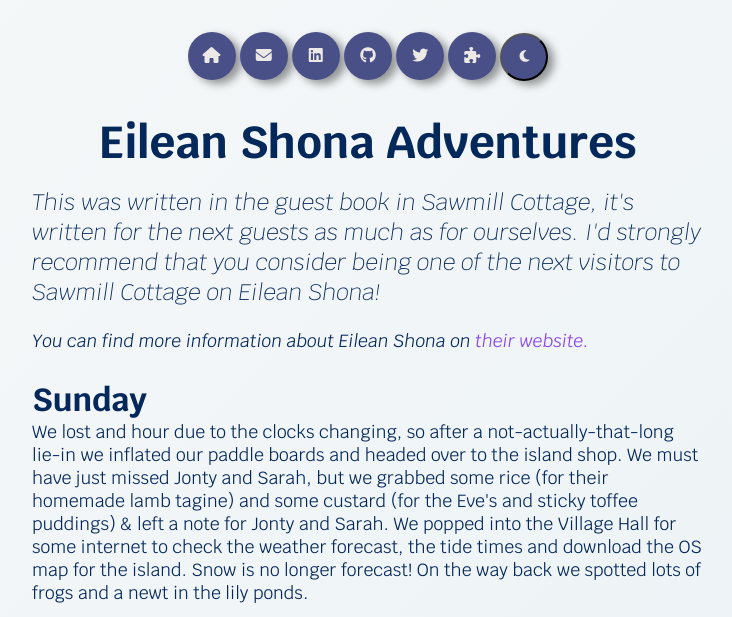
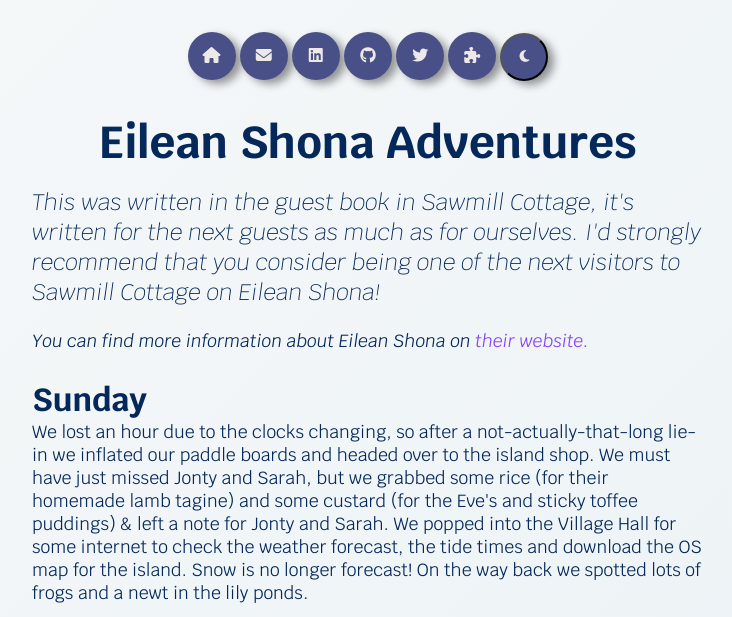
Before and after one commit to phil-6/pr_dev, a Jekyll site: the page built from posts/2022/eilean-shona-2.html, in a window 1280 px wide and 900 px high, cut to the strip 0-617 px from the top of the window. Shown: the whole strip, without its empty margins (272-1004 px from the left). Built offline with Jekyll 4.4.1, drawn with Linux system fonts in a browser that asks for light colours; nearby versions of some CDN libraries.

Commit message:
fix several typos

```diff
--- a/posts/2022/eilean-shona-1.html
+++ b/posts/2022/eilean-shona-1.html
@@ -44,7 +44,7 @@ publish-year: 2022
 <p class="caption">3 Images from when we arrived at the island. Swipe or click to change image. Tap or Click on the image to open it in a new tab.</p>
 
 <p>We made our way onto the island and after a warm welcome from Sarah and Paddy (Jonty's black lab), we headed along
-    the track to Sawmill. It's about a 15-minute walk from the jetty to the cottage, and we walked while Jonty loaded
+    the track to Sawmill. It's about a 15-minute walk from the jetty to the cottage, we walked while Jonty loaded
     our bags onto a quad bike and beat us there. There are no roads on Eilean Shona! Following a bit of unpacking & a
     quick cuppa we went out for a local explore.</p>
 <div id="slider_2">
--- a/posts/2022/eilean-shona-2.html
+++ b/posts/2022/eilean-shona-2.html
@@ -17,7 +17,7 @@ publish-year: 2022
 <p><em>You can find more information about Eilean Shona on <a href="https://eileanshona.com/">their website.</a></em></p>
 
 <h2>Sunday</h2>
-<p>We lost and hour due to the clocks changing, so after a not-actually-that-long lie-in we inflated our paddle boards
+<p>We lost an hour due to the clocks changing, so after a not-actually-that-long lie-in we inflated our paddle boards
     and headed over to the island shop. We must have just missed Jonty and Sarah, but we grabbed some rice (for their
     homemade lamb tagine) and some custard (for the Eve's and sticky toffee puddings) & left a note for Jonty and Sarah.
     We popped into the Village Hall for some internet to check the weather forecast, the tide times and download the OS
```
Also changed, not shown: posts/2022/eilean-shona-5.html (+4 -4 lines).
